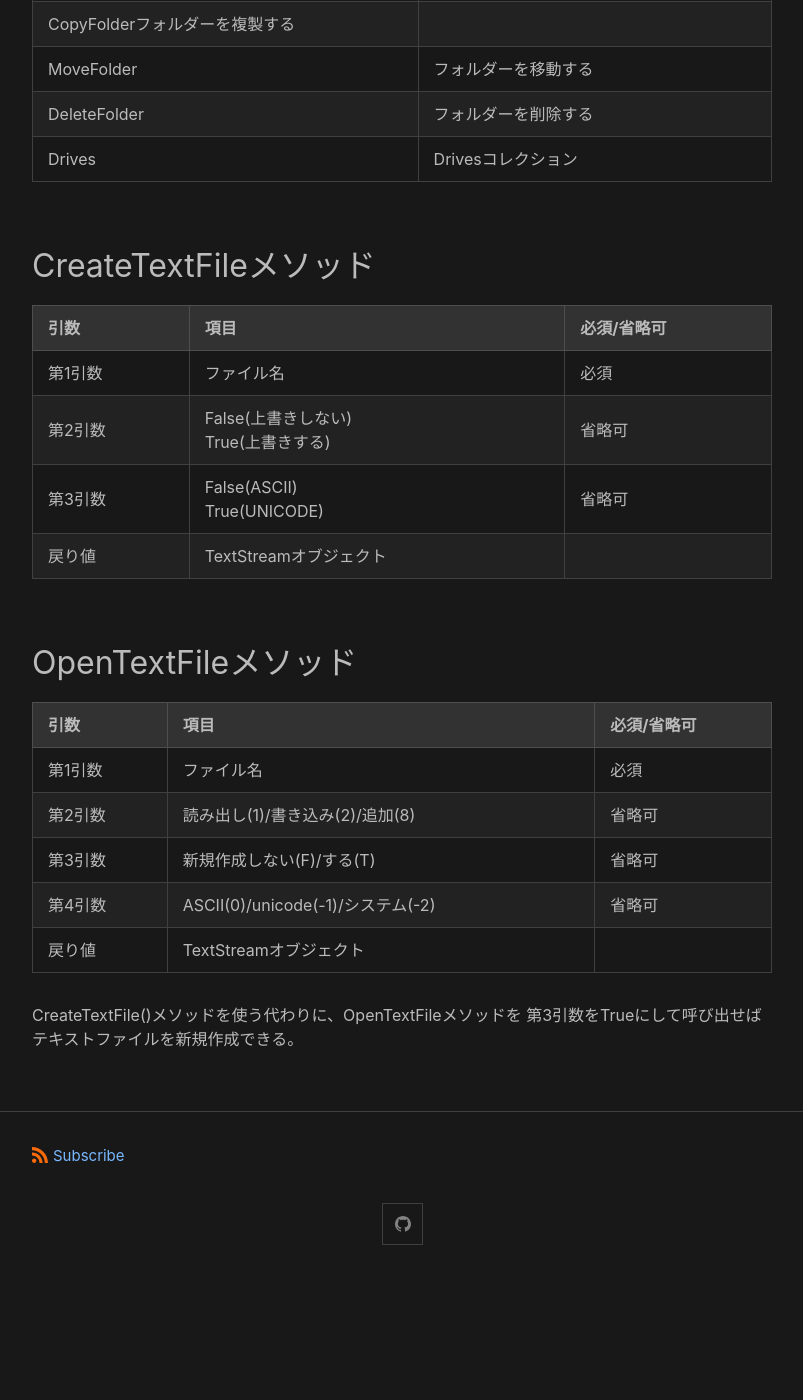
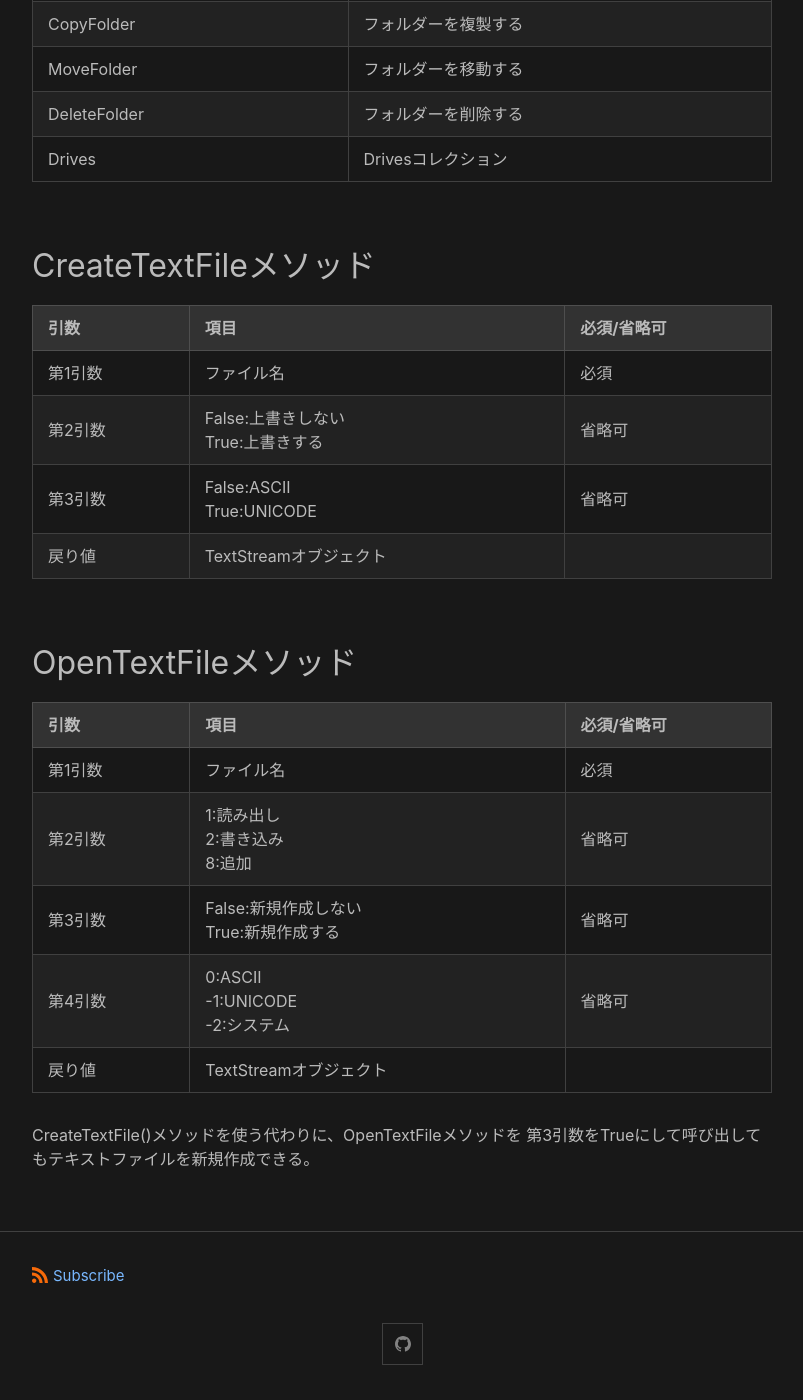
Before and after one commit to sammaya164/minima-test, a Jekyll site: the page built from _posts/2021-11-14-fso.md, in a window 1280 px wide and 1400 px high, scrolled down 823 px. Shown: the whole window, without its empty margins (238-1041 px from the left). Built offline with Jekyll 4.4.1, drawn with Linux system fonts in a browser that asks for light colours; before the commit the page ends 2103 px from its top, so only the background shows below that; some of the changed text lies outside the part shown.

Commit message:
Update 2021-11-14-fso.md

```diff
--- a/_posts/2021-11-14-fso.md
+++ b/_posts/2021-11-14-fso.md
@@ -20,7 +20,7 @@ FileSystemObjectオブジェクトのプロパティ、メソッド:
 |DeleteFile|ファイルを削除する|
 |FolderExists|指定のフォルダーの有無を返す|
 |GetFolder|フォルダーを取得|
-|CopyFolderフォルダーを複製する|
+|CopyFolder|フォルダーを複製する|
 |MoveFolder|フォルダーを移動する|
 |DeleteFolder|フォルダーを削除する|
 |Drives|Drivesコレクション|
@@ -30,20 +30,19 @@ FileSystemObjectオブジェクトのプロパティ、メソッド:
 |引数|項目|必須/省略可|
 |---|---|---|
 |第1引数|ファイル名|必須|
-|第2引数|False(上書きしない)<br />True(上書きする)|省略可|
-|第3引数|False(ASCII)<br />True(UNICODE)|省略可|
+|第2引数|False:上書きしない<br />True:上書きする|省略可|
+|第3引数|False:ASCII<br />True:UNICODE|省略可|
 |戻り値|TextStreamオブジェクト||
-
 
 ## OpenTextFileメソッド
 
 | 引数|項目|必須/省略可|
 |---|---|---|
 |第1引数|ファイル名|必須|
-|第2引数|読み出し(1)/書き込み(2)/追加(8)|省略可|
-|第3引数|新規作成しない(F)/する(T)|省略可|
-|第4引数|ASCII(0)/unicode(-1)/システム(-2)|省略可|
+|第2引数|1:読み出し<br />2:書き込み<br />8:追加|省略可|
+|第3引数|False:新規作成しない<br />True:新規作成する|省略可|
+|第4引数|0:ASCII<br />-1:UNICODE<br />-2:システム|省略可|
 |戻り値|TextStreamオブジェクト||
 
 CreateTextFile()メソッドを使う代わりに、OpenTextFileメソッドを
-第3引数をTrueにして呼び出せばテキストファイルを新規作成できる。
+第3引数をTrueにして呼び出してもテキストファイルを新規作成できる。
```
Also changed, not shown: other parts of _posts/2021-11-14-fso.md (+1 -1 lines).
